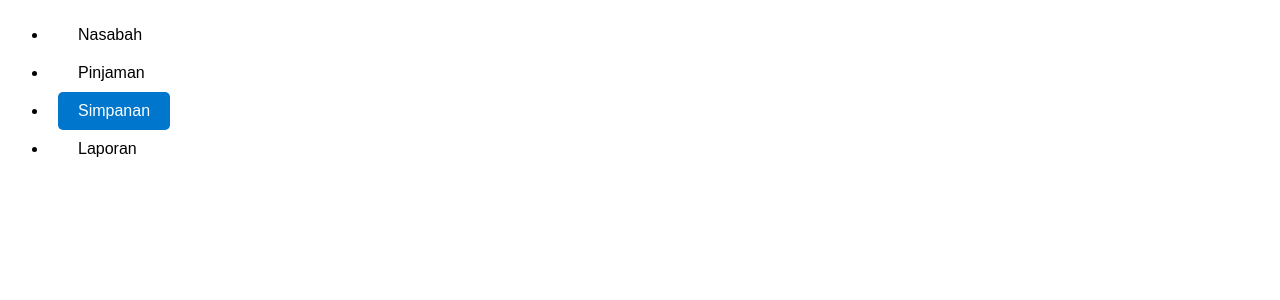
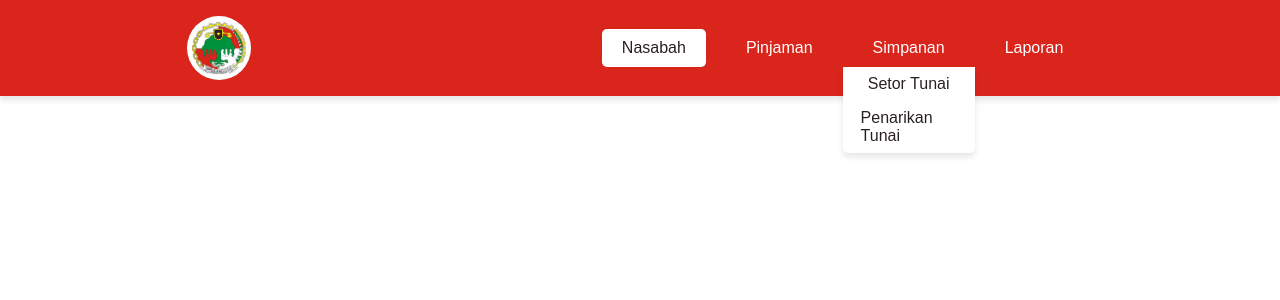
Before and after one commit to ricoadryanshai/simpan-pinjam-koperasibergema, a React (Vite) app: page / in a window 1280 px wide. Both pictures are taken after a click on the button "Simpanan". Shown: the top 300 px of the page. Built offline with nearby package versions, Linux system fonts and the light colour scheme.

Commit message:
ubah logo

```diff
--- a/index.html
+++ b/index.html
@@ -2,7 +2,7 @@
 <html lang="en">
   <head>
     <meta charset="UTF-8" />
-    <link rel="icon" type="image/svg+xml" href="/garuda.svg" />
+    <link rel="icon" type="image/svg+xml" href="/koperasi-indonesia.svg" />
     <meta name="viewport" content="width=device-width, initial-scale=1.0" />
     <title>Koperasi Bergema</title>
   </head>
--- a/src/components/Header.jsx
+++ b/src/components/Header.jsx
@@ -1,15 +1,25 @@
 // eslint-disable-next-line no-unused-vars
 import React, { useState } from "react";
+import "../styles/header.css";
 
 function Header() {
   const [activePage, setActivePage] = useState("nasabah");
+  const [simpananDropdown, setSimpananDropdown] = useState(false);
 
   const handlePageChange = (page) => {
     setActivePage(page);
+    setSimpananDropdown(false);
+  };
+
+  const toggleSimpananDropdown = () => {
+    setSimpananDropdown(!simpananDropdown);
   };
 
   return (
-    <header>
+    <header className="nav-header">
+      <div className="logo">
+        <img src="/koperasi-indonesia.svg" alt="Logo Koperasi Indonesia" />
+      </div>
       <nav>
         <ul>
           <li className={activePage === "nasabah" ? "active" : ""}>
@@ -21,9 +31,25 @@ function Header() {
             </button>
           </li>
           <li className={activePage === "simpanan" ? "active" : ""}>
-            <button onClick={() => handlePageChange("simpanan")}>
-              Simpanan
-            </button>
+            <div className="dropdown">
+              <button onClick={toggleSimpananDropdown}>Simpanan</button>
+              {simpananDropdown && (
+                <ul className="dropdown-content">
+                  <li className={activePage === "setor-tunai" ? "active" : ""}>
+                    <button onClick={() => handlePageChange("setor-tunai")}>
+                      Setor Tunai
+                    </button>
+                  </li>
+                  <li
+                    className={activePage === "penarikan-tunai" ? "active" : ""}
+                  >
+                    <button onClick={() => handlePageChange("penarikan-tunai")}>
+                      Penarikan Tunai
+                    </button>
+                  </li>
+                </ul>
+              )}
+            </div>
           </li>
           <li className={activePage === "laporan" ? "active" : ""}>
             <button onClick={() => handlePageChange("laporan")}>Laporan</button>
--- /dev/null
+++ b/src/styles/header.css
@@ -0,0 +1,95 @@
+.nav-header {
+  padding: 1rem;
+  display: flex;
+  justify-content: space-around;
+  height: 6rem;
+  background-color: #da251c;
+  box-shadow: 0 4px 6px rgba(0, 0, 0, 0.1);
+}
+
+.logo {
+  background-color: #fff;
+  border-radius: 100%;
+  padding: 5px;
+}
+
+.logo img {
+  height: 100%;
+}
+
+nav {
+  display: flex;
+  align-items: center;
+}
+
+nav ul {
+  list-style: none;
+  display: flex;
+  align-items: center;
+  margin: 0;
+  padding: 0;
+}
+
+nav ul li {
+  margin: 0;
+  padding: 0;
+}
+
+nav ul li button {
+  background: none;
+  border: none;
+  cursor: pointer;
+  color: #fff;
+  padding: 10px 20px;
+  font-size: 16px;
+  margin: 0 10px;
+}
+
+nav ul li.active button {
+  background-color: #fff;
+  color: #292026;
+  border-radius: 5px;
+}
+
+nav ul li button:hover {
+  background-color: #ddd;
+  border-radius: 5px;
+}
+
+/* Style the dropdown */
+.dropdown {
+  position: relative;
+}
+
+.dropdown-content {
+  display: flex;
+  flex-direction: column;
+  position: absolute;
+  top: 100%;
+  background-color: #fff;
+  box-shadow: 0 4px 6px rgba(0, 0, 0, 0.1);
+  border-end-start-radius: 5px;
+  border-end-end-radius: 5px;
+}
+
+.dropdown-content button {
+  padding: 0.5rem;
+  font-size: 16px;
+  border: none;
+  background: none;
+  cursor: pointer;
+  color: #292026;
+  text-align: left;
+}
+
+/* Style the active dropdown item */
+.dropdown-content li.active button {
+  background-color: #0077cc;
+  color: #fff;
+  border-radius: 0;
+}
+
+.dropdown-content button:hover {
+  background-color: #ddd;
+  border-radius: 0;
+}
--- a/src/styles/index.css
+++ b/src/styles/index.css
@@ -1,18 +1,5 @@
-nav ul li button {
-  background: none;
-  border: none;
-  cursor: pointer;
-  padding: 10px 20px;
-  font-size: 16px;
-  margin: 0 10px;
+* {
+  margin: 0;
+  padding: 0;
+  box-sizing: border-box;
 }
-
-nav ul li.active button {
-  background-color: #0077cc;
-  color: #fff;
-  border-radius: 5px;
-}
-
-nav ul li button:hover {
-  background-color: #ddd;
-}
```
Also changed, not shown: public/garuda.svg (deleted), public/koperasi-indonesia.svg (added), src/pages/laporan/Laporan.jsx (renamed from src/pages/Laporan.jsx), src/pages/nasabah/Nasabah.jsx (renamed from src/pages/Nasabah.jsx), src/pages/pinjaman/Pinjaman.jsx (renamed from src/pages/Pinjaman.jsx), src/pages/simpanan/Simpanan.jsx (renamed from src/pages/Simpanan.jsx).
